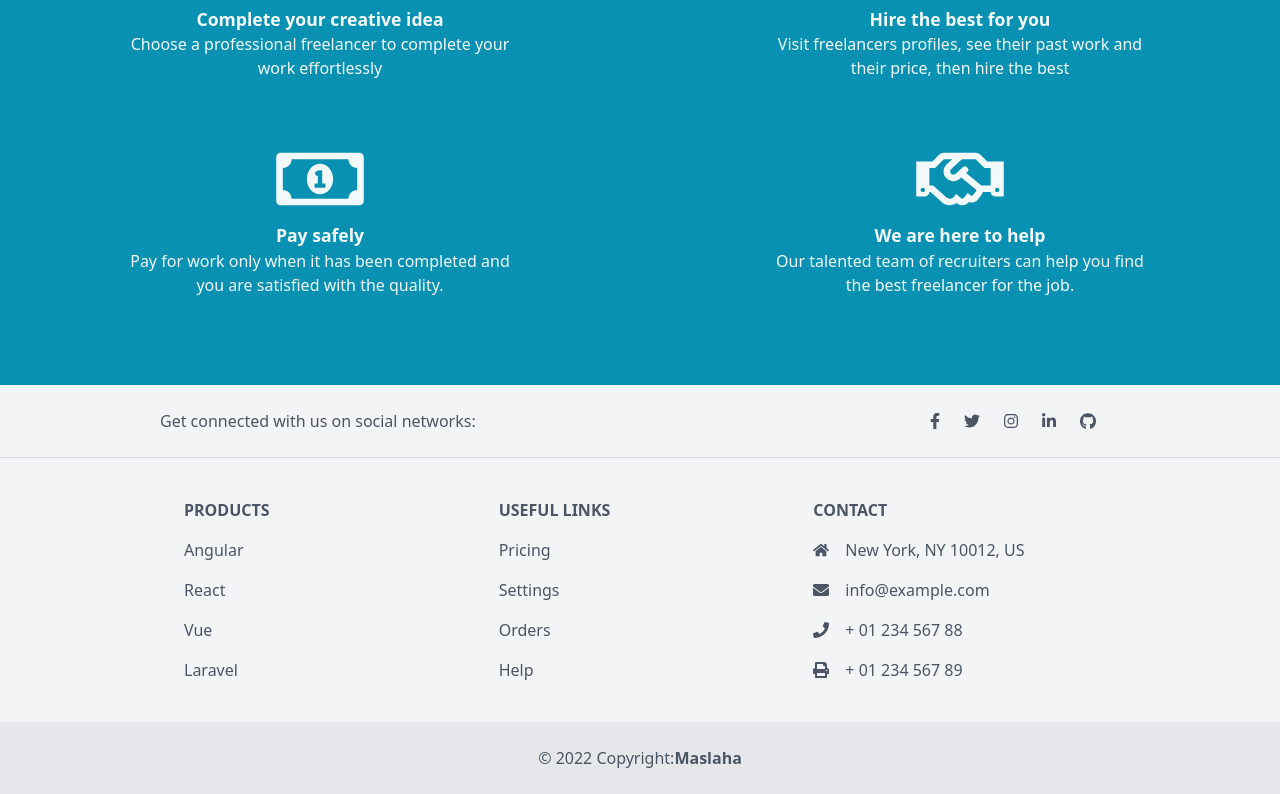
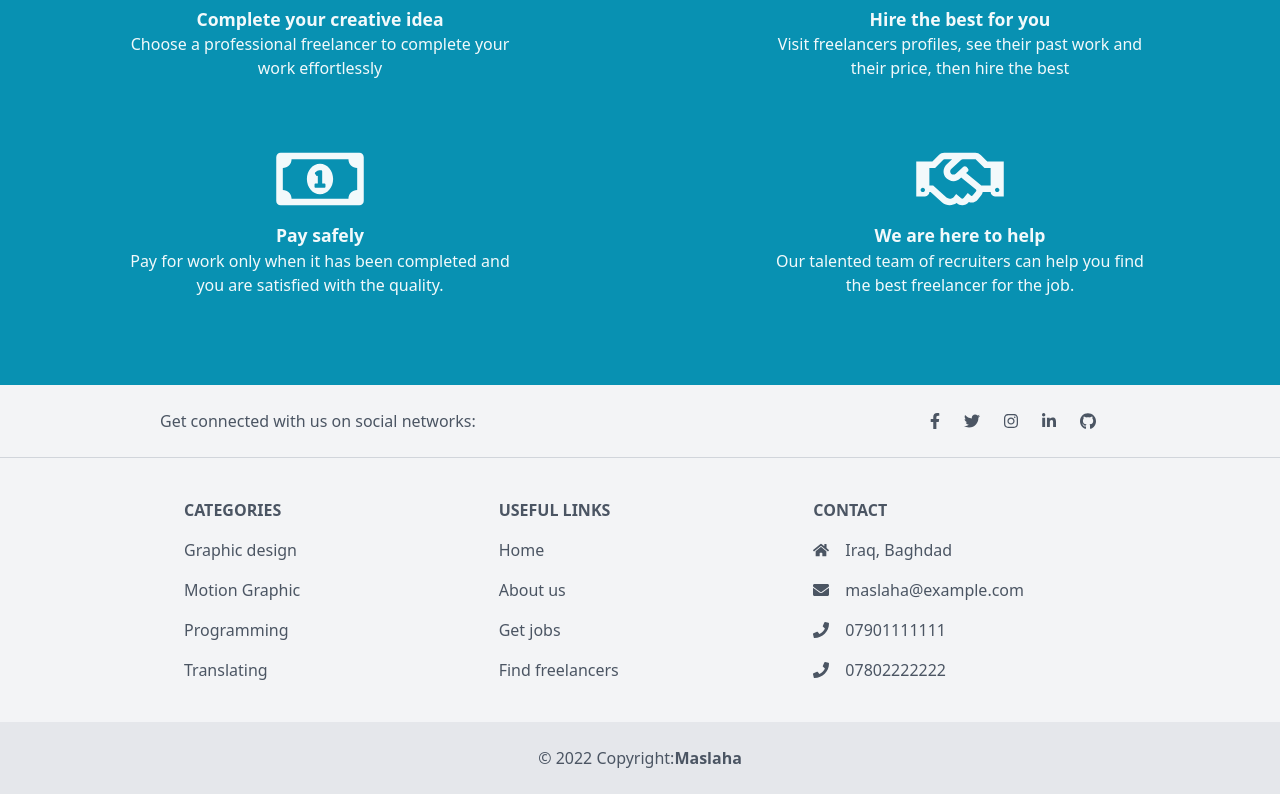
Before and after one commit to moh1434/Maslah-Tech-vue3, a Vue app: page / in a window 1280 px wide. Shown: the part 928-1722 px from the top of the page. Built offline with nearby package versions, Linux system fonts and the light colour scheme.

Commit message:
use footerLinksLists (menuRoutesLists, menuIconsList)

```diff
--- a/src/components/global/TheFooter.vue
+++ b/src/components/global/TheFooter.vue
@@ -4,6 +4,7 @@ import {
   GlobalPathAttributes,
 } from '@/constants/iconsGlobalAttributes';
 import { socialIconsWithHref as socialIcons } from '@/constants/socialIconsWithHref';
+import { menuRoutesLists, menuIconsList } from '@/constants/footerLinksLists';
 </script>
 
 <template>
@@ -48,7 +49,7 @@ import { socialIconsWithHref as socialIcons } from '@/constants/socialIconsWithH
     </div>
     <div class="mx-6 py-10 text-center md:text-left">
       <div class="grid grid-1 md:grid-cols-2 lg:grid-cols-3 gap-8 lg:px-40">
-        <div class="">
+        <div v-for="(routeList, index) in menuRoutesLists" :key="'div' + index">
           <h6
             class="
               uppercase
@@ -59,19 +60,19 @@ import { socialIconsWithHref as socialIcons } from '@/constants/socialIconsWithH
               md:justify-start
             "
           >
-            Products
+            {{ routeList.title }}
           </h6>
-          <p class="mb-4">
-            <a href="#!" class="text-gray-600">Angular</a>
-          </p>
-          <p class="mb-4">
-            <a href="#!" class="text-gray-600">React</a>
-          </p>
-          <p class="mb-4">
-            <a href="#!" class="text-gray-600">Vue</a>
-          </p>
-          <p>
-            <a href="#!" class="text-gray-600">Laravel</a>
+          <p
+            v-for="(link, i) in routeList.items"
+            :key="i"
+            class="mb-4 last:mb-0"
+          >
+            <router-link
+              :to="{ name: link.routeName, params: link.params }"
+              class="text-gray-600"
+            >
+              {{ link.text }}
+            </router-link>
           </p>
         </div>
         <div class="">
@@ -85,105 +86,34 @@ import { socialIconsWithHref as socialIcons } from '@/constants/socialIconsWithH
               md:justify-start
             "
           >
-            Useful links
+            {{ menuIconsList.title }}
           </h6>
-          <p class="mb-4">
-            <a href="#!" class="text-gray-600">Pricing</a>
-          </p>
-          <p class="mb-4">
-            <a href="#!" class="text-gray-600">Settings</a>
-          </p>
-          <p class="mb-4">
-            <a href="#!" class="text-gray-600">Orders</a>
-          </p>
-          <p>
-            <a href="#!" class="text-gray-600">Help</a>
-          </p>
-        </div>
-        <div class="">
-          <h6
+          <p
             class="
-              uppercase
-              font-semibold
-              mb-4
               flex
+              items-center
               justify-center
               md:justify-start
+              mb-4
+              last:mb-0
             "
+            v-for="(iconsList, index) in menuIconsList.items"
+            :key="index"
           >
-            Contact
-          </h6>
-          <p class="flex items-center justify-center md:justify-start mb-4">
             <svg
-              aria-hidden="true"
-              focusable="false"
-              data-prefix="fas"
-              data-icon="home"
-              class="w-4 mr-4"
-              role="img"
-              xmlns="http://www.w3.org/2000/svg"
-              viewBox="0 0 576 512"
+              v-bind="{
+                ...GlobalSvgAttributes,
+                ...iconsList.svgAttributes,
+              }"
             >
               <path
-                fill="currentColor"
-                d="M280.37 148.26L96 300.11V464a16 16 0 0 0 16 16l112.06-.29a16 16 0 0 0 15.92-16V368a16 16 0 0 1 16-16h64a16 16 0 0 1 16 16v95.64a16 16 0 0 0 16 16.05L464 480a16 16 0 0 0 16-16V300L295.67 148.26a12.19 12.19 0 0 0-15.3 0zM571.6 251.47L488 182.56V44.05a12 12 0 0 0-12-12h-56a12 12 0 0 0-12 12v72.61L318.47 43a48 48 0 0 0-61 0L4.34 251.47a12 12 0 0 0-1.6 16.9l25.5 31A12 12 0 0 0 45.15 301l235.22-193.74a12.19 12.19 0 0 1 15.3 0L530.9 301a12 12 0 0 0 16.9-1.6l25.5-31a12 12 0 0 0-1.7-16.93z"
+                v-bind="{
+                  ...GlobalPathAttributes,
+                  ...iconsList.pathAttributes,
+                }"
               ></path>
             </svg>
-            New York, NY 10012, US
-          </p>
-          <p class="flex items-center justify-center md:justify-start mb-4">
-            <svg
-              aria-hidden="true"
-              focusable="false"
-              data-prefix="fas"
-              data-icon="envelope"
-              class="w-4 mr-4"
-              role="img"
-              xmlns="http://www.w3.org/2000/svg"
-              viewBox="0 0 512 512"
-            >
-              <path
-                fill="currentColor"
-                d="M502.3 190.8c3.9-3.1 9.7-.2 9.7 4.7V400c0 26.5-21.5 48-48 48H48c-26.5 0-48-21.5-48-48V195.6c0-5 5.7-7.8 9.7-4.7 22.4 17.4 52.1 39.5 154.1 113.6 21.1 15.4 56.7 47.8 92.2 47.6 35.7.3 72-32.8 92.3-47.6 102-74.1 131.6-96.3 154-113.7zM256 320c23.2.4 56.6-29.2 73.4-41.4 132.7-96.3 142.8-104.7 173.4-128.7 5.8-4.5 9.2-11.5 9.2-18.9v-19c0-26.5-21.5-48-48-48H48C21.5 64 0 85.5 0 112v19c0 7.4 3.4 14.3 9.2 18.9 30.6 23.9 40.7 32.4 173.4 128.7 16.8 12.2 50.2 41.8 73.4 41.4z"
-              ></path>
-            </svg>
-            info@example.com
-          </p>
-          <p class="flex items-center justify-center md:justify-start mb-4">
-            <svg
-              aria-hidden="true"
-              focusable="false"
-              data-prefix="fas"
-              data-icon="phone"
-              class="w-4 mr-4"
-              role="img"
-              xmlns="http://www.w3.org/2000/svg"
-              viewBox="0 0 512 512"
-            >
-              <path
-                fill="currentColor"
-                d="M493.4 24.6l-104-24c-11.3-2.6-22.9 3.3-27.5 13.9l-48 112c-4.2 9.8-1.4 21.3 6.9 28l60.6 49.6c-36 76.7-98.9 140.5-177.2 177.2l-49.6-60.6c-6.8-8.3-18.2-11.1-28-6.9l-112 48C3.9 366.5-2 378.1.6 389.4l24 104C27.1 504.2 36.7 512 48 512c256.1 0 464-207.5 464-464 0-11.2-7.7-20.9-18.6-23.4z"
-              ></path>
-            </svg>
-            + 01 234 567 88
-          </p>
-          <p class="flex items-center justify-center md:justify-start">
-            <svg
-              aria-hidden="true"
-              focusable="false"
-              data-prefix="fas"
-              data-icon="print"
-              class="w-4 mr-4"
-              role="img"
-              xmlns="http://www.w3.org/2000/svg"
-              viewBox="0 0 512 512"
-            >
-              <path
-                fill="currentColor"
-                d="M448 192V77.25c0-8.49-3.37-16.62-9.37-22.63L393.37 9.37c-6-6-14.14-9.37-22.63-9.37H96C78.33 0 64 14.33 64 32v160c-35.35 0-64 28.65-64 64v112c0 8.84 7.16 16 16 16h48v96c0 17.67 14.33 32 32 32h320c17.67 0 32-14.33 32-32v-96h48c8.84 0 16-7.16 16-16V256c0-35.35-28.65-64-64-64zm-64 256H128v-96h256v96zm0-224H128V64h192v48c0 8.84 7.16 16 16 16h48v96zm48 72c-13.25 0-24-10.75-24-24 0-13.26 10.75-24 24-24s24 10.74 24 24c0 13.25-10.75 24-24 24z"
-              ></path>
-            </svg>
-            + 01 234 567 89
+            {{ iconsList.text }}
           </p>
         </div>
       </div>
```
